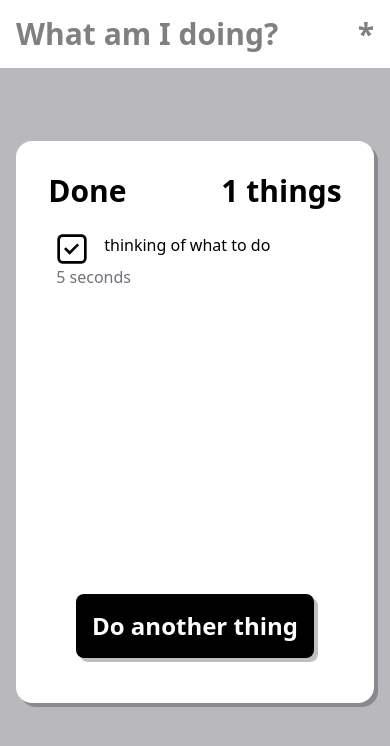
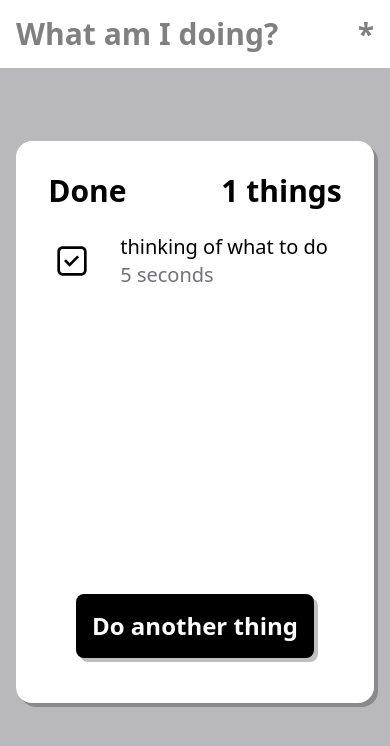
Before and after one commit to futurepaul/what-am-i-doing, a Next.js app: page / in a window 390 px wide. Both pictures are taken after a click on the button "Done". Shown: the top 746 px of the page. Built offline with nearby package versions, Linux system fonts and the light colour scheme.

Commit message:
fix up mobile style

```diff
--- a/pages/index.tsx
+++ b/pages/index.tsx
@@ -104,15 +104,15 @@ function Dones({
           {dones.map((d) => (
             <li
               key={d.id}
-              className="md:text-2xl flex flex-col md:flex-row p-2 even:bg-gray-100"
+              className="text-xl md:text-2xl flex flex-row p-2 even:bg-gray-100 items-center"
             >
-              <div className="flex flex-row">
-                <Check width="32px" height="32px" />
-                <div className="pl-4">{d.text}</div>
-              </div>
-              <div className="flex-1" />
-              <div className="md:pl-4 text-gray-500">
-                {prettyPrintTime(d.duration)}
+              <Check width="32px" height="32px" />
+              <div className="pl-8" />
+              <div className="flex flex-col md:flex-1 md:flex-row">
+                <div className="md:flex-1">{d.text}</div>
+                <div className="md:pl-4 text-gray-500">
+                  {prettyPrintTime(d.duration)}
+                </div>
               </div>
             </li>
           ))}
```
